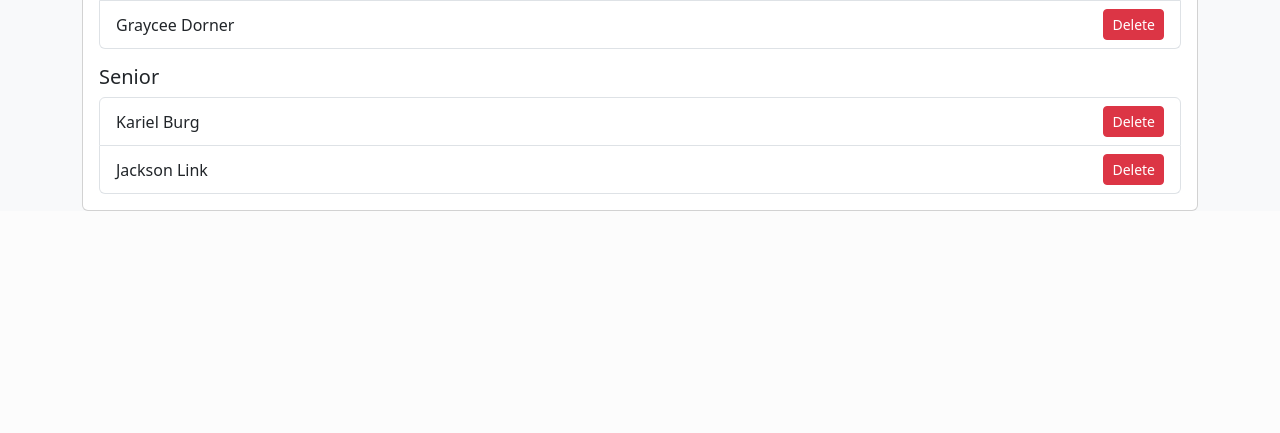
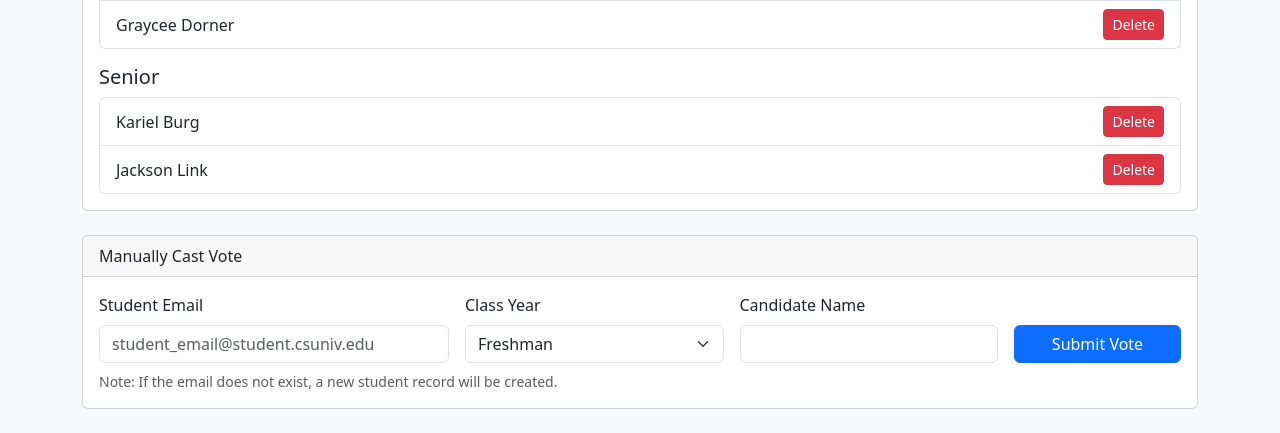
Before and after one commit to Shortballer2/csu-voting, a Flask app: page /admin in a window 1280 px wide. Shown: the part 957-1390 px from the top of the page. Before the commit the page ends 1168 px from the top, so only its background shows below. Run offline with Flask 3, Linux system fonts and the light colour scheme; the visitor is signed in with stand-in values (Sample User, id 1).

Commit message:
Manual Vote Entry

```diff
--- a/app.py
+++ b/app.py
@@ -6,10 +6,10 @@ from flask import Flask, render_template, request, redirect, url_for, session, f
 from email.mime.text import MIMEText
 from datetime import datetime
 from functools import wraps
-from sqlalchemy import func
 
 # --- Database and App Setup ---
 from models import db, Student, Vote
+from sqlalchemy import func
 
 app = Flask(__name__)
 
@@ -26,16 +26,11 @@ with app.app_context():
     db.create_all()
 
 # --- Environment Variables & Constants ---
-# NEW: General access password for voting
 VOTING_PASSWORD = os.getenv("VOTING_PASSWORD")
-
-# Email settings
 EMAIL_USER = os.getenv("EMAIL_USER")
 EMAIL_PASS = os.getenv("EMAIL_PASS")
 SMTP_SERVER = os.getenv("SMTP_SERVER", "smtp.gmail.com")
 SMTP_PORT = int(os.getenv("SMTP_PORT", 587))
-
-# Admin credentials
 ADMIN_USER = os.getenv("ADMIN_USER", "admin")
 ADMIN_PASS = os.getenv("ADMIN_PASS", "password")
 
@@ -53,14 +48,12 @@ def send_otp_email(to_email, otp):
     msg["Subject"] = "CSU Voting OTP Code"
     msg["From"] = EMAIL_USER
     msg["To"] = to_email
-
     with smtplib.SMTP(SMTP_SERVER, SMTP_PORT) as server:
         server.starttls()
         server.login(EMAIL_USER, EMAIL_PASS)
         server.send_message(msg)
 
 # --- Decorators ---
-# NEW: Decorator to protect public voting pages
 def login_required(f):
     @wraps(f)
     def decorated_function(*args, **kwargs):
@@ -79,8 +72,6 @@ def admin_login_required(f):
     return decorated_function
 
 # --- Public Routes ---
-
-# NEW: Public login route
 @app.route("/login", methods=["GET", "POST"])
 def public_login():
     if request.method == "POST":
@@ -93,7 +84,7 @@ def public_login():
     return render_template("login.html")
 
 @app.route("/", methods=["GET", "POST"])
-@login_required # This page is now protected
+@login_required
 def index():
     if request.method == "POST":
         session["year"] = request.form["year"]
@@ -101,31 +92,26 @@ def index():
     return render_template("index.html")
 
 @app.route("/verify_email", methods=["GET", "POST"])
-@login_required # This page is now protected
+@login_required
 def verify_email():
     if "year" not in session:
         return redirect(url_for("index"))
-
     if request.method == "POST":
         email = request.form["email"].strip().lower()
         if not email.endswith("@student.csuniv.edu"):
             flash("You must use your CSU student email (@student.csuniv.edu).", "danger")
             return redirect(url_for("verify_email"))
-
         student = Student.query.filter_by(email=email).first()
         if not student:
             student = Student(email=email, year=session["year"])
             db.session.add(student)
             db.session.commit()
-
         if student.has_voted:
             flash("This email address has already been used to vote.", "warning")
             return redirect(url_for("verify_email"))
-
         otp = str(random.randint(100000, 999999))
         session["otp"] = otp
         session["email"] = email
-
         try:
             send_otp_email(email, otp)
             return redirect(url_for("otp"))
@@ -133,11 +119,10 @@ def verify_email():
             flash("Error sending email. Please try again.", "danger")
             print("Email error:", e)
             return redirect(url_for("verify_email"))
-
     return render_template("verify_email.html")
 
 @app.route("/otp", methods=["GET", "POST"])
-@login_required # This page is now protected
+@login_required
 def otp():
     if request.method == "POST":
         entered = request.form["otp"].strip()
@@ -149,40 +134,32 @@ def otp():
     return render_template("otp.html")
 
 @app.route("/vote", methods=["GET", "POST"])
-@login_required # This page is now protected
+@login_required
 def vote():
     email = session.get("email")
     year = session.get("year")
     if not email or not year:
         return redirect(url_for("index"))
-
     student = Student.query.filter_by(email=email).first()
     if not student or student.has_voted:
         return render_template("message.html", title="Already Voted", message="Your vote has already been recorded.")
-
     candidates = load_candidates()
     year_candidates = candidates.get(year, [])
-
     if request.method == "POST":
         selected_candidates = request.form.getlist("candidates")
         if len(selected_candidates) > 10:
             flash("You can only select up to 10 candidates.", "warning")
             return redirect(url_for("vote"))
-
         for candidate_name in selected_candidates:
             new_vote = Vote(student_id=student.id, candidate=candidate_name)
             db.session.add(new_vote)
-
         student.has_voted = True
         db.session.add(student)
         db.session.commit()
-
         session.pop("email", None)
         session.pop("year", None)
         session.pop("otp", None)
-
         return render_template("success.html")
-
     return render_template("vote.html", candidates=year_candidates)
 
 # --- Admin Routes ---
@@ -218,7 +195,6 @@ def add_candidate():
     if not name:
         flash("Candidate name cannot be empty.", "warning")
         return redirect(url_for("admin_dashboard"))
-
     candidates = load_candidates()
     if name not in candidates[year]:
         candidates[year].append(name)
@@ -226,7 +202,6 @@ def add_candidate():
         flash(f"Added '{name}' to {year}.", "success")
     else:
         flash(f"'{name}' is already a candidate for {year}.", "warning")
-
     return redirect(url_for("admin_dashboard"))
 
 @app.route("/admin/delete", methods=["POST"])
@@ -234,7 +209,6 @@ def add_candidate():
 def delete_candidate():
     year = request.form["year"]
     name = request.form["name"]
-
     candidates = load_candidates()
     if name in candidates[year]:
         candidates[year].remove(name)
@@ -242,21 +216,53 @@ def delete_candidate():
         flash(f"Removed '{name}' from {year}.", "success")
     else:
         flash(f"'{name}' was not found for {year}.", "danger")
-
     return redirect(url_for("admin_dashboard"))
 
-# Route to display voting results
+# UPDATED: Route for handling manual vote submission from admin panel
+@app.route("/admin/manual_vote", methods=["POST"])
+@admin_login_required
+def manual_vote():
+    email = request.form.get("email").strip().lower()
+    year = request.form.get("year")
+    candidate_name = request.form.get("candidate_name").strip()
+
+    if not all([email, year, candidate_name]):
+        flash("Email, Class Year, and Candidate Name are required.", "danger")
+        return redirect(url_for("admin_dashboard"))
+
+    student = Student.query.filter_by(email=email).first()
+
+    # If student does not exist, create a new record
+    if not student:
+        student = Student(email=email, year=year)
+        db.session.add(student)
+
+    # Check if the student has already voted
+    if student.has_voted:
+        flash(f"Student '{email}' has already voted.", "warning")
+        return redirect(url_for("admin_dashboard"))
+
+    # Record the vote
+    new_vote = Vote(student_id=student.id, candidate=candidate_name)
+    db.session.add(new_vote)
+
+    # Mark student as voted
+    student.has_voted = True
+    db.session.add(student)
+
+    # Commit all changes (new student, new vote, updated student status)
+    db.session.commit()
+
+    flash(f"Successfully cast vote for '{candidate_name}' on behalf of '{email}'.", "success")
+    return redirect(url_for("admin_dashboard"))
+
 @app.route("/results")
-@admin_login_required # Protect this page so only admins can see it
+@admin_login_required
 def results():
-    """Queries the database and displays vote counts."""
-
-    # This query groups votes by candidate and counts them, ordering by the highest count
     vote_counts = db.session.query(
         Vote.candidate,
         func.count(Vote.candidate).label('total_votes')
     ).group_by(Vote.candidate).order_by(func.count(Vote.candidate).desc()).all()
-
     return render_template("results.html", results=vote_counts)
 
 if __name__ == "__main__":
--- a/templates/admin_dashboard.html
+++ b/templates/admin_dashboard.html
@@ -33,7 +33,7 @@
     </div>
 </div>
 
-<div class="card">
+<div class="card mb-4">
     <div class="card-header">
         Manage Candidates
     </div>
@@ -59,4 +59,37 @@
         {% endfor %}
     </div>
 </div>
+
+<div class="card mb-4">
+    <div class="card-header">
+        Manually Cast Vote
+    </div>
+    <div class="card-body">
+        <form class="row g-3 align-items-end" method="post" action="{{ url_for('manual_vote') }}">
+            <div class="col-md-4">
+                <label for="email" class="form-label">Student Email</label>
+                <input type="email" name="email" id="email" class="form-control" placeholder="student_email@student.csuniv.edu" required>
+            </div>
+            <div class="col-md-3">
+                <label for="manual_vote_year" class="form-label">Class Year</label>
+                <select name="year" id="manual_vote_year" class="form-select" required>
+                    <option value="Freshman">Freshman</option>
+                    <option value="Sophomore">Sophomore</option>
+                    <option value="Junior">Junior</option>
+                    <option value="Senior">Senior</option>
+                </select>
+            </div>
+            <div class="col-md-3">
+                <label for="candidate_name" class="form-label">Candidate Name</label>
+                <input type="text" name="candidate_name" id="candidate_name" class="form-control" required>
+            </div>
+            <div class="col-md-2 d-grid">
+                <button type="submit" class="btn btn-primary">Submit Vote</button>
+            </div>
+        </form>
+        <div class="form-text mt-2">
+            Note: If the email does not exist, a new student record will be created.
+        </div>
+    </div>
+</div>
 {% endblock %}
```
